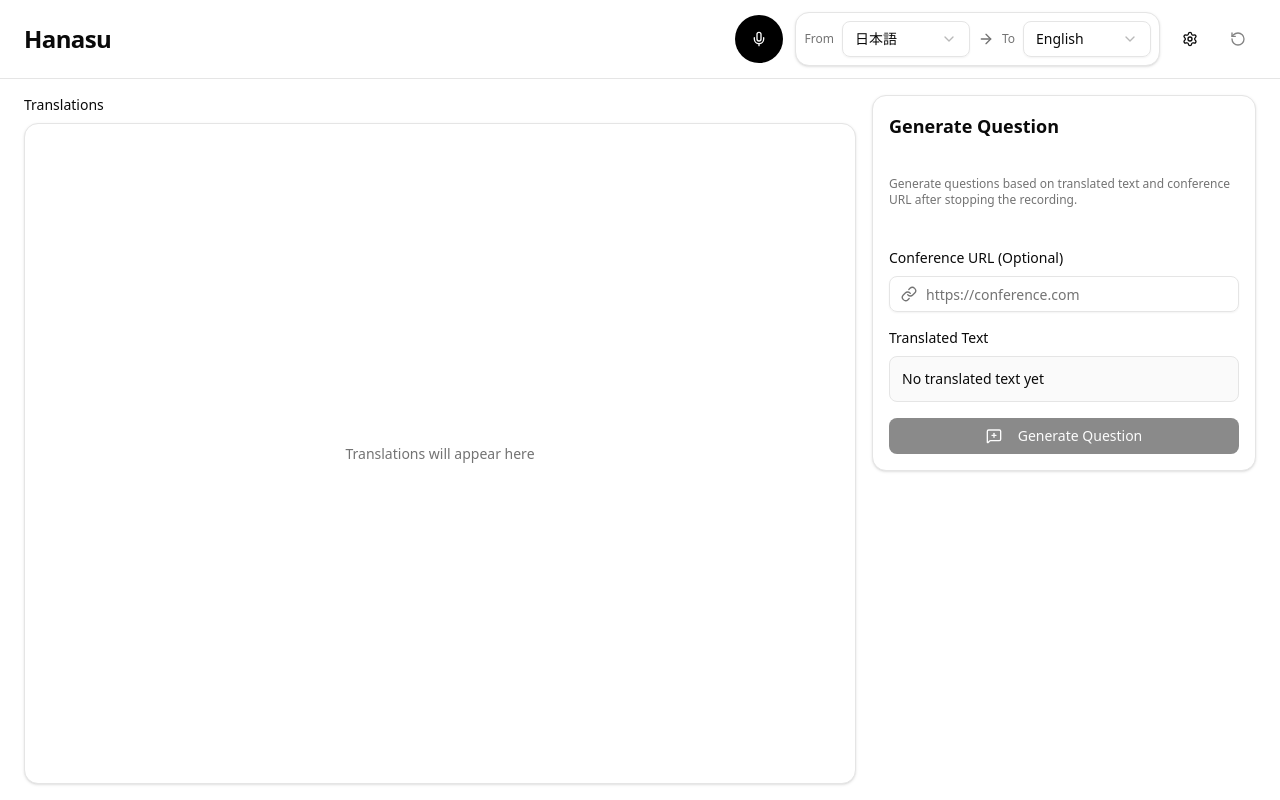
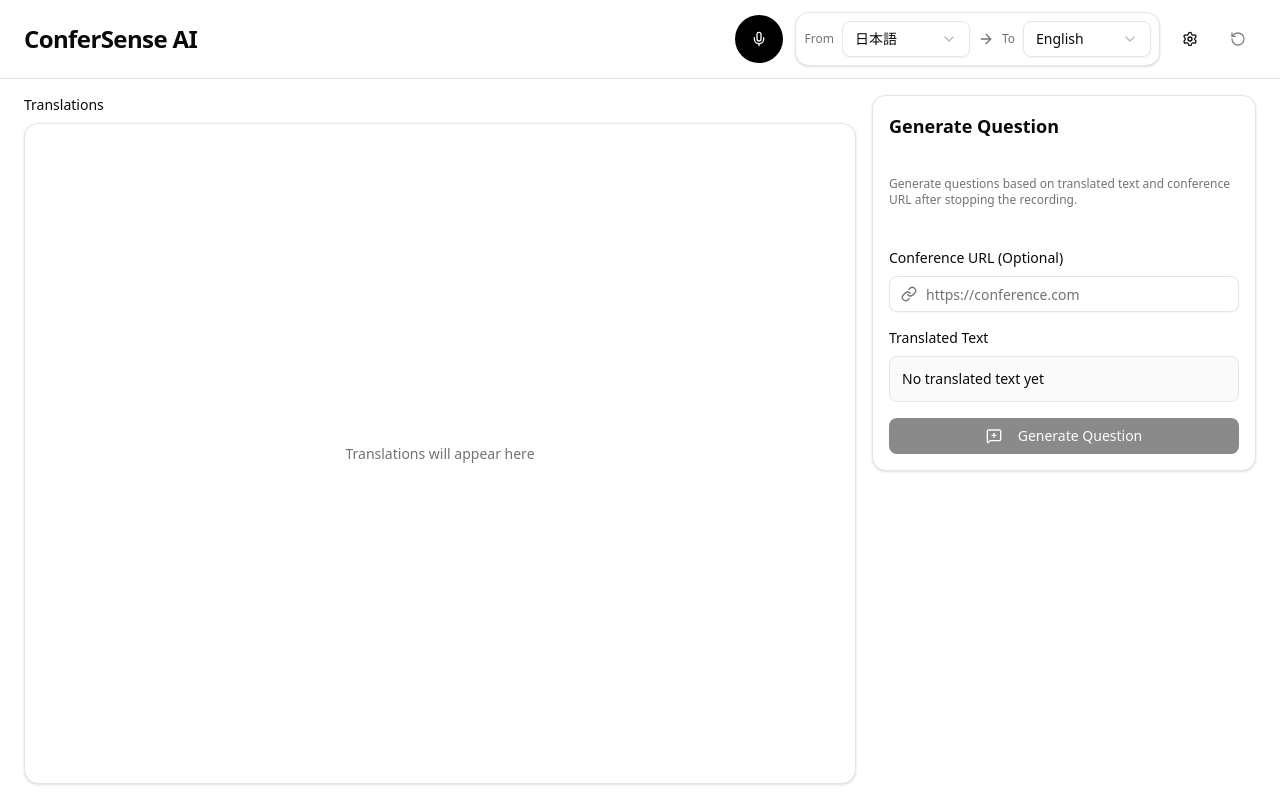
Before and after one commit to test-aitest/japan_ai_hackathon, a Next.js app: page / in a window 1280 px wide. Built offline with nearby package versions, Linux system fonts and the light colour scheme.

Commit message:
アプリケーション名を修正

```diff
--- a/app/page.tsx
+++ b/app/page.tsx
@@ -28,7 +28,7 @@
       {/* Header with Language Selection */}
       <div className="px-6 py-3 border-b">
         <div className="flex items-center justify-between max-w-full">
-          <h1 className="text-2xl font-bold tracking-tight">Hanasu</h1>
+          <h1 className="text-2xl font-bold tracking-tight">ConferSense AI</h1>
           <div className="flex items-center gap-3">
             <RecordingButton
               isRecording={isRecording}
```
